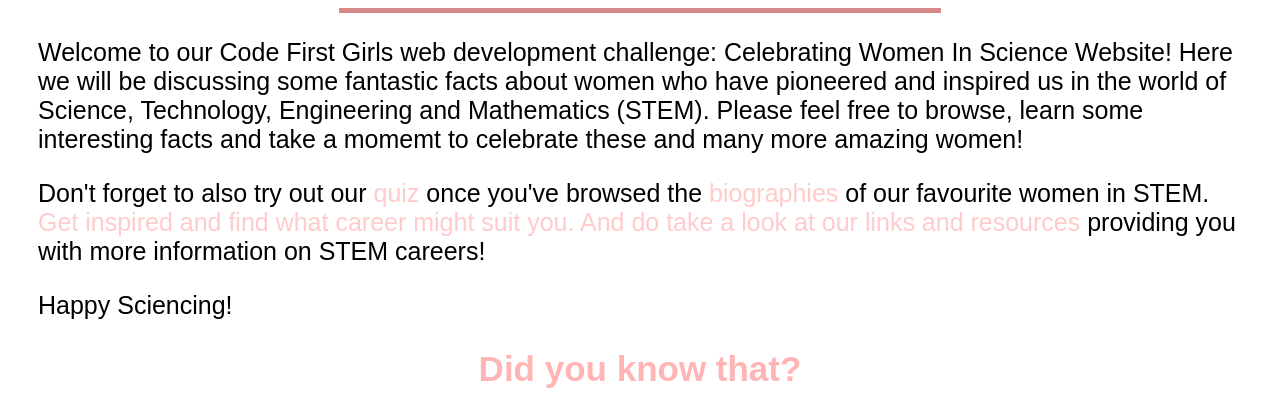
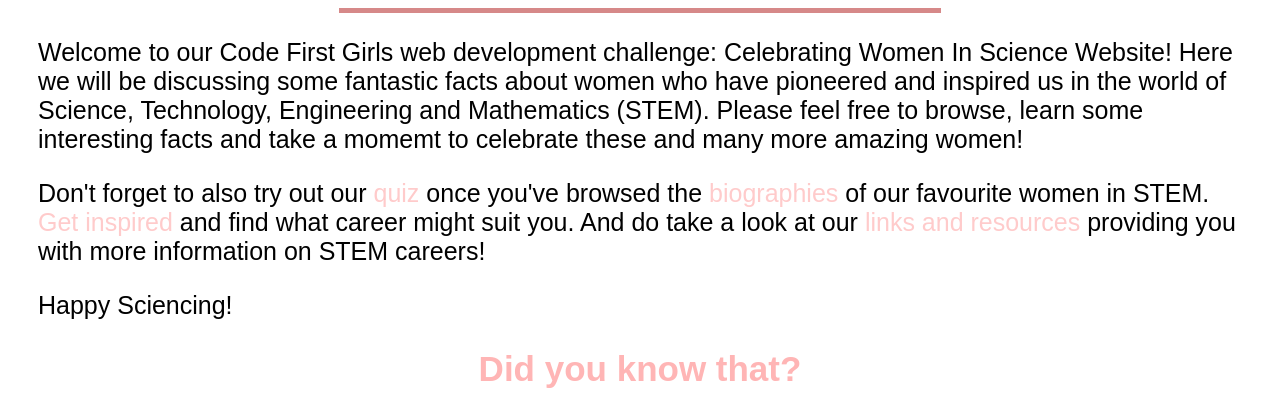
Before and after one commit to aliyahru/CFG-Challenge, a plain HTML site: page index.html in a window 1280 px wide. Shown: the part 402-800 px from the top of the page. Drawn offline with Linux system fonts and the light colour scheme.

Commit message:
Update index.html

```diff
--- a/index.html
+++ b/index.html
@@ -31,7 +31,7 @@
             <div class = links>
          <p> Don't forget to also try out our <a href="QuizAEO.html">quiz</a>
              once you've browsed the <a href="UN-page-2.html">biographies</a> of our favourite women in STEM.
-             <a href="index.html#insiration_jump">Get inspired and find what career might suit you.
+             <a href="index.html#insiration_jump">Get inspired</a> and find what career might suit you.
              And do take a look at our <a href="UN-page-2.html#resources_jump">links and resources</a>
              providing you with more information on STEM careers! </p>
         </div>
```
